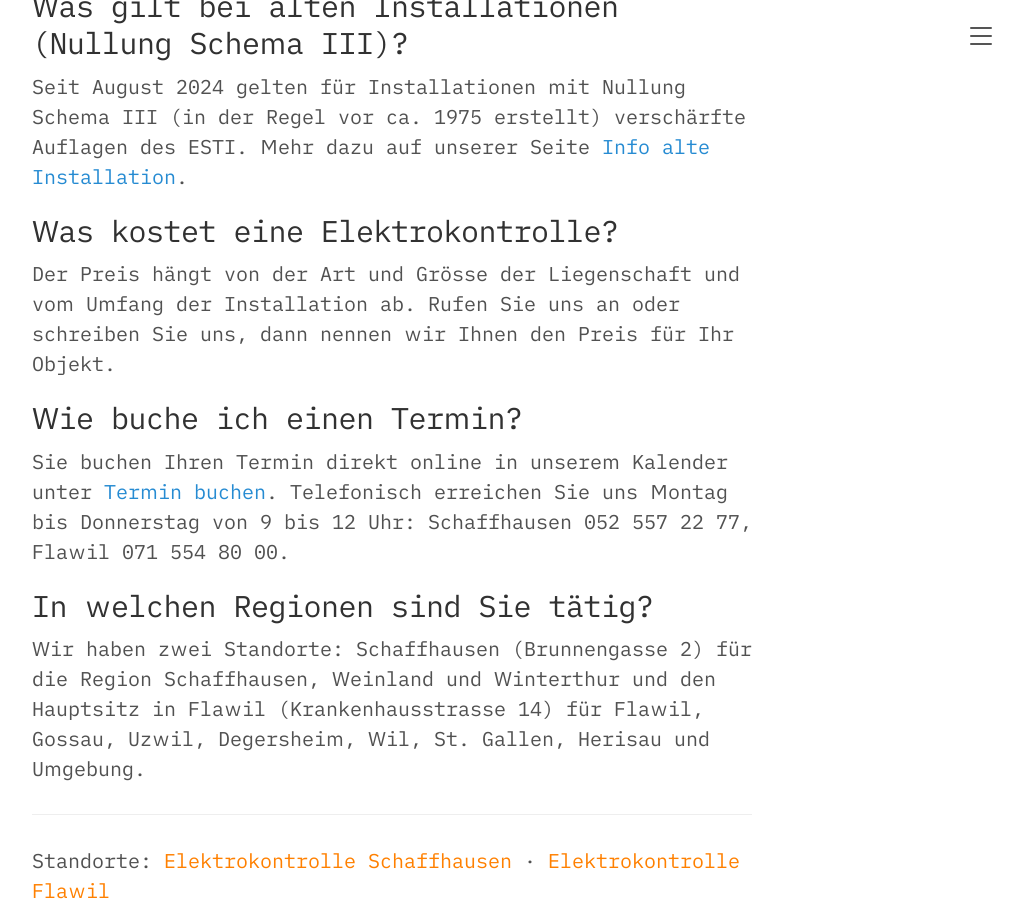
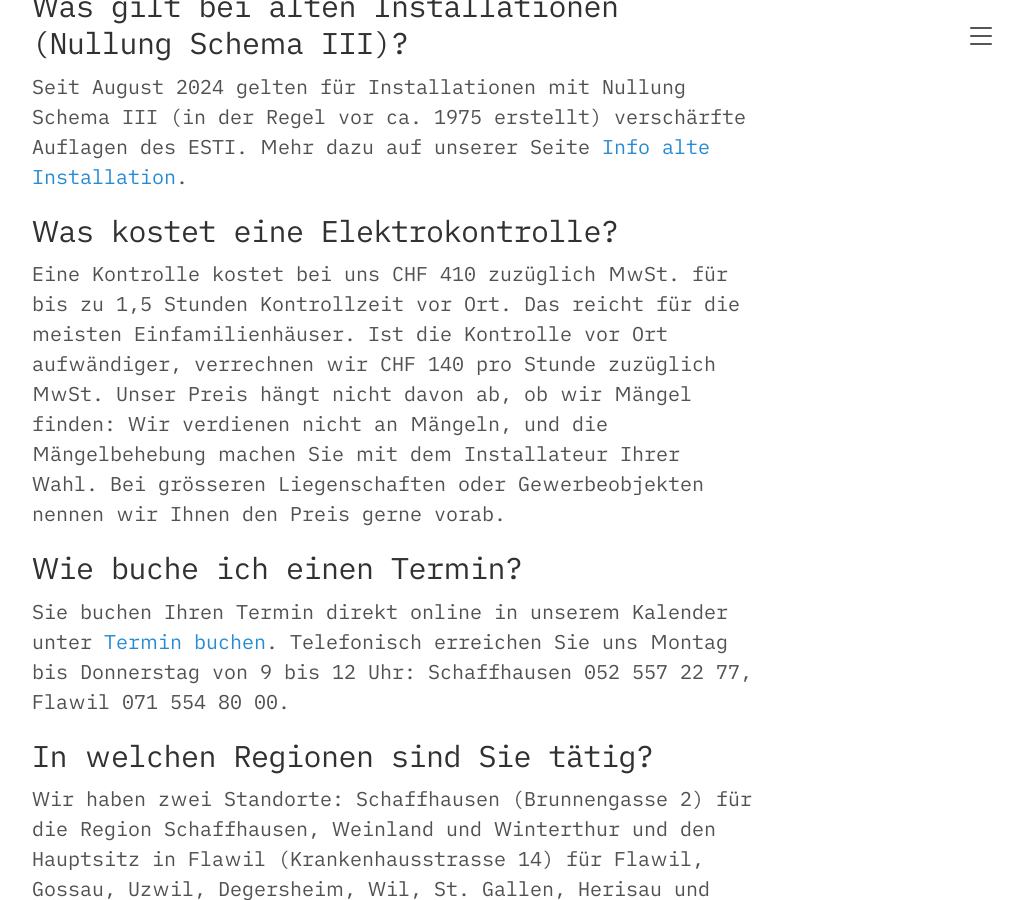
Before and after one commit to l-letters/simon-gasser.ch, a Jekyll site: the page built from faq/index.md, in a window 1280 px wide and 900 px high, scrolled down 2272 px. Shown: the whole window, without its empty margins (248-1271 px from the left). Built offline with Jekyll 4.4.1, drawn with Linux system fonts in a browser that asks for light colours.

Commit message:
FAQ: Preis 410 + MwSt. bis 1,5 h, danach 140/h

```diff
--- a/faq/index.md
+++ b/faq/index.md
@@ -20,7 +20,7 @@ faq:
   - frage: "Was gilt bei alten Installationen (Nullung Schema III)?"
     antwort: "Seit August 2024 gelten für Installationen mit Nullung Schema III (in der Regel vor ca. 1975 erstellt) verschärfte Auflagen des ESTI. Mehr dazu auf unserer Seite [Info alte Installation](/info-alte-installation/)."
   - frage: "Was kostet eine Elektrokontrolle?"
-    antwort: "Der Preis hängt von der Art und Grösse der Liegenschaft und vom Umfang der Installation ab. Rufen Sie uns an oder schreiben Sie uns, dann nennen wir Ihnen den Preis für Ihr Objekt."
+    antwort: "Eine Kontrolle kostet bei uns CHF 410 zuzüglich MwSt. für bis zu 1,5 Stunden Kontrollzeit vor Ort. Das reicht für die meisten Einfamilienhäuser. Ist die Kontrolle vor Ort aufwändiger, verrechnen wir CHF 140 pro Stunde zuzüglich MwSt. Unser Preis hängt nicht davon ab, ob wir Mängel finden: Wir verdienen nicht an Mängeln, und die Mängelbehebung machen Sie mit dem Installateur Ihrer Wahl. Bei grösseren Liegenschaften oder Gewerbeobjekten nennen wir Ihnen den Preis gerne vorab."
   - frage: "Wie buche ich einen Termin?"
     antwort: "Sie buchen Ihren Termin direkt online in unserem Kalender unter [Termin buchen](/termin-buchen/). Telefonisch erreichen Sie uns Montag bis Donnerstag von 9 bis 12 Uhr: Schaffhausen 052 557 22 77, Flawil 071 554 80 00."
   - frage: "In welchen Regionen sind Sie tätig?"
@@ -32,7 +32,7 @@ faq:
 
   <p>Hier beantworten wir die Fragen, die uns Hauseigentümer am häufigsten stellen. Ihre Frage ist nicht dabei? Rufen Sie uns an oder <a style="color:#ff8000" href="{{ "/termin-buchen/" | relative_url }}">buchen Sie direkt einen Termin</a>.</p>
 
-  <!-- Von Simon bestätigt: Kontrollperioden, Handänderung 5 Jahre, Dauer max. ca. 1,5 h. Preisfrage bewusst ohne Zahl – optional Preisrahmen ergänzen. -->
+  <!-- Von Simon bestätigt: Kontrollperioden, Handänderung 5 Jahre, Dauer max. ca. 1,5 h. Preis (410 + MwSt. bis 1,5 h, danach 140/h) von Simon geliefert, bitte Wortlaut prüfen. -->
   {% for f in page.faq %}
   <h2 id="frage-{{ forloop.index }}">{{ f.frage }}</h2>
   {{ f.antwort | markdownify }}
```
